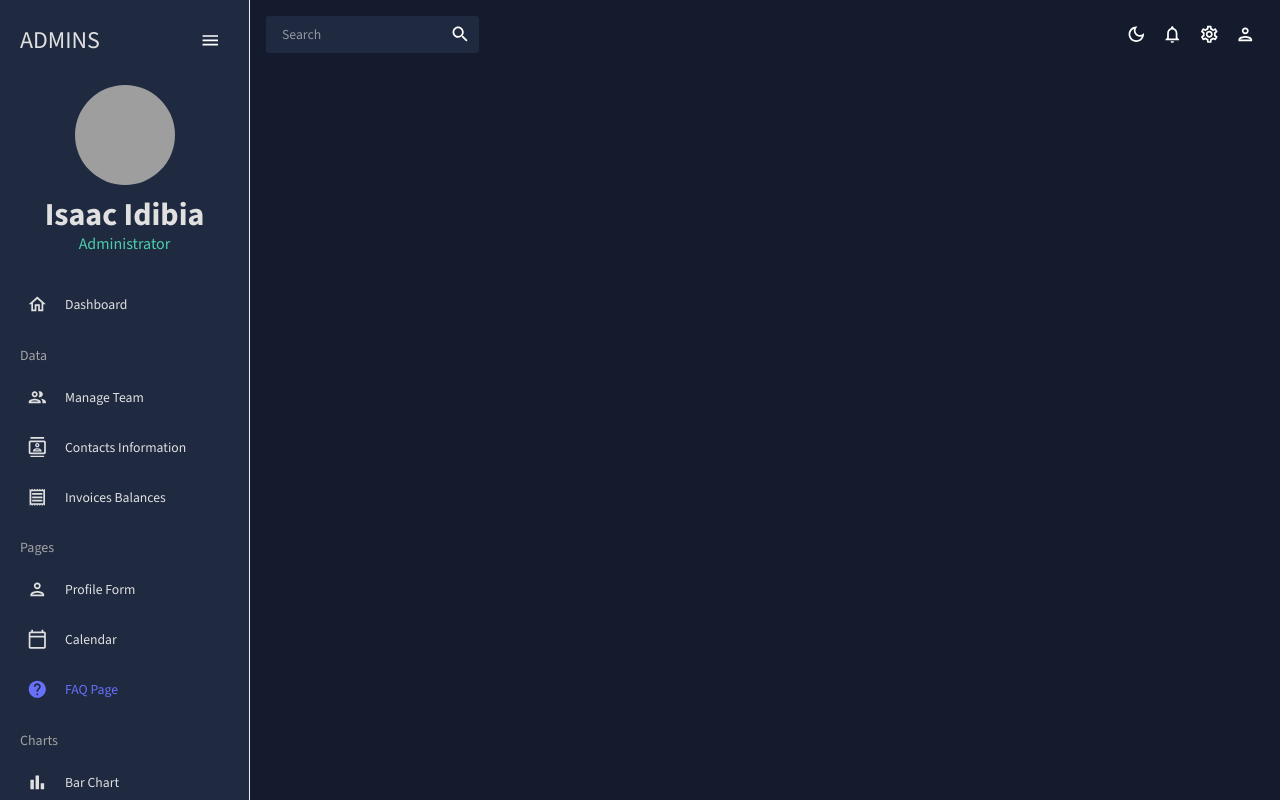
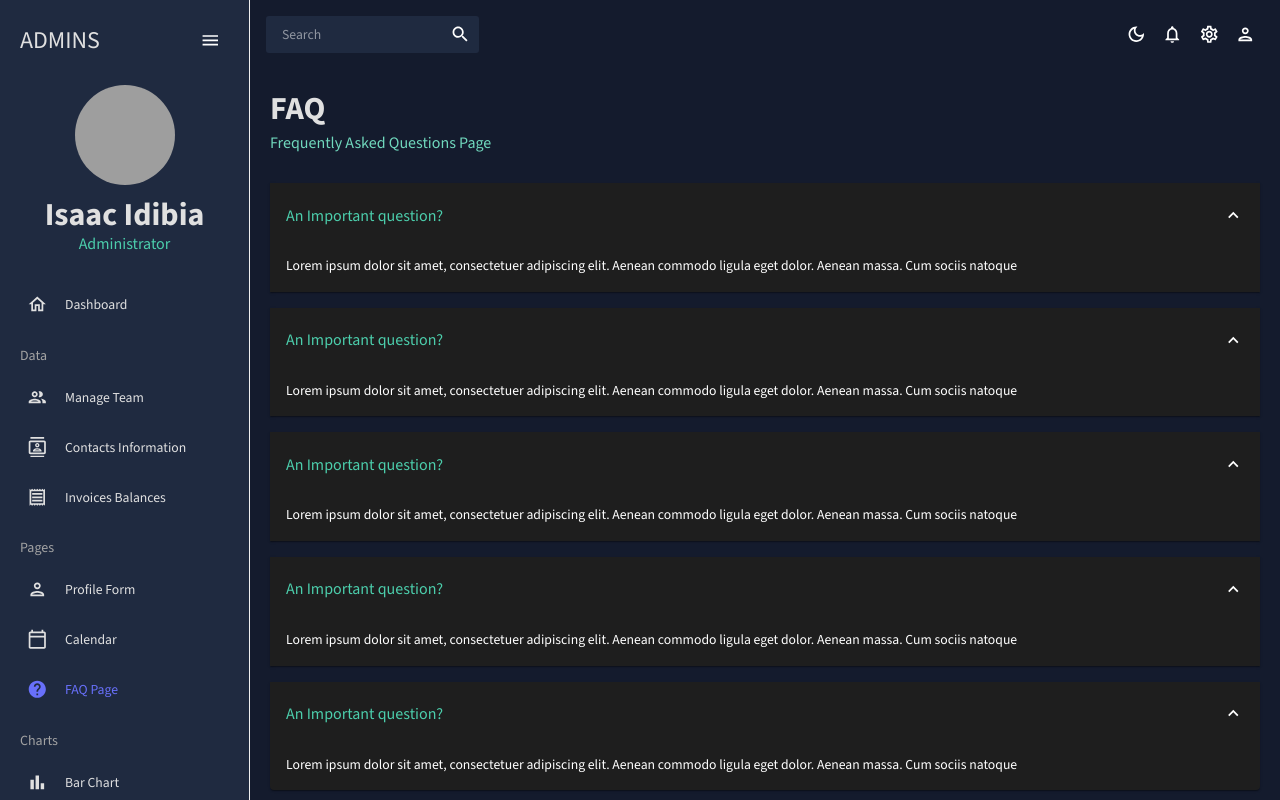
Before and after one commit to HiZeek/admin-dashboard, a React (Vite) app: page /faq in a window 1280 px wide. Built offline with nearby package versions, Linux system fonts and the light colour scheme; grey boxes are pictures that could not be loaded; the HTML template or start-up script is replaced by a standard one.

Commit message:
faq and calendar

```diff
--- a/src/App.jsx
+++ b/src/App.jsx
@@ -9,10 +9,10 @@
 import Invoices from "./scenes/invoices";
 import Form from "./scenes/form";
 import Calendar from "./scenes/calendar";
+import FAQ from "./scenes/faq";
 // import Bar from "./scenes/global/bar";
 // import Line from "./scenes/global/line";
 // import Pie from "./scenes/global/pie";
-// import FAQ from "./scenes/global/faq";
 // import Geography from "./scenes/global/geography";
 
 function App() {
@@ -33,10 +33,10 @@
               <Route exact path="/invoices" element={<Invoices />} />
               <Route exact path="/form" element={<Form />} />
               <Route exact path="/calendar" element={<Calendar />} />
+              <Route exact path="/faq" element={<FAQ />} />
               {/* <Route exact path="/bar" element={<Bar />} /> */}
               {/* <Route exact path="/pie" element={<Pie />} /> */}
               {/* <Route exact path="/line" element={<Line />} /> */}
-              {/* <Route exact path="/faq" element={<FAQ />} /> */}
               {/* <Route exact path="/geography" element={<Geography />} /> */}
             </Routes>
           </main>
--- a/src/scenes/calendar/index.jsx
+++ b/src/scenes/calendar/index.jsx
@@ -74,14 +74,11 @@
                   primary={event.title}
                   secondary={
                     <Typography>
-                      {
-                        (formatDate(event.start),
-                        {
-                          year: "numeric",
-                          month: "short",
-                          day: "numeric",
-                        })
-                      }
+                      {formatDate(event.start, {
+                        year: "numeric",
+                        month: "short",
+                        day: "numeric",
+                      })}
                     </Typography>
                   }
                 />
@@ -113,18 +110,18 @@
             select={handleDateClick}
             eventClick={handleEventClick}
             eventsSet={(events) => setCurrentEvents(events)}
-            // initialEvents={[
-            //   {
-            //     id: "1234",
-            //     title: "Graduation",
-            //     date: "2022-09-14",
-            //   },
-            //   {
-            //     id: "4321",
-            //     title: "Dev Fest",
-            //     date: "2022-09-23",
-            //   },
-            // ]}
+            initialEvents={[
+              {
+                id: "1234",
+                title: "Graduation",
+                date: "2023-09-14",
+              },
+              {
+                id: "4321",
+                title: "Dev Fest",
+                date: "2023-11-23",
+              },
+            ]}
           />
         </Box>
       </Box>
--- /dev/null
+++ b/src/scenes/faq/index.jsx
@@ -0,0 +1,90 @@
+import { Box, Typography, useTheme } from "@mui/material";
+import Header from "../../components/Header";
+import Accordion from "@mui/material/Accordion";
+import AccordionSummary from "@mui/material/AccordionSummary";
+import AccordionDetails from "@mui/material/AccordionDetails";
+import ExpandMoreIcon from "@mui/icons-material/ExpandMore";
+import { tokens } from "../../theme";
+
+const Faq = () => {
+  const theme = useTheme();
+  const colors = tokens(theme.palette.mode);
+
+  return (
+    <Box m="20px">
+      <Header title="FAQ" subtitle="Frequently Asked Questions Page" />
+
+      <Accordion defaultExpanded>
+        <AccordionSummary expandIcon={<ExpandMoreIcon />}>
+          <Typography color={colors.greenAccent[500]} variant="h5">
+            An Important question?
+          </Typography>
+        </AccordionSummary>
+        <AccordionDetails>
+          <Typography>
+            Lorem ipsum dolor sit amet, consectetuer adipiscing elit. Aenean
+            commodo ligula eget dolor. Aenean massa. Cum sociis natoque
+          </Typography>
+        </AccordionDetails>
+      </Accordion>
+
+      <Accordion defaultExpanded>
+        <AccordionSummary expandIcon={<ExpandMoreIcon />}>
+          <Typography color={colors.greenAccent[500]} variant="h5">
+            An Important question?
+          </Typography>
+        </AccordionSummary>
+        <AccordionDetails>
+          <Typography>
+            Lorem ipsum dolor sit amet, consectetuer adipiscing elit. Aenean
+            commodo ligula eget dolor. Aenean massa. Cum sociis natoque
+          </Typography>
+        </AccordionDetails>
+      </Accordion>
+
+      <Accordion defaultExpanded>
+        <AccordionSummary expandIcon={<ExpandMoreIcon />}>
+          <Typography color={colors.greenAccent[500]} variant="h5">
+            An Important question?
+          </Typography>
+        </AccordionSummary>
+        <AccordionDetails>
+          <Typography>
+            Lorem ipsum dolor sit amet, consectetuer adipiscing elit. Aenean
+            commodo ligula eget dolor. Aenean massa. Cum sociis natoque
+          </Typography>
+        </AccordionDetails>
+      </Accordion>
+
+      <Accordion defaultExpanded>
+        <AccordionSummary expandIcon={<ExpandMoreIcon />}>
+          <Typography color={colors.greenAccent[500]} variant="h5">
+            An Important question?
+          </Typography>
+        </AccordionSummary>
+        <AccordionDetails>
+          <Typography>
+            Lorem ipsum dolor sit amet, consectetuer adipiscing elit. Aenean
+            commodo ligula eget dolor. Aenean massa. Cum sociis natoque
+          </Typography>
+        </AccordionDetails>
+      </Accordion>
+
+      <Accordion defaultExpanded>
+        <AccordionSummary expandIcon={<ExpandMoreIcon />}>
+          <Typography color={colors.greenAccent[500]} variant="h5">
+            An Important question?
+          </Typography>
+        </AccordionSummary>
+        <AccordionDetails>
+          <Typography>
+            Lorem ipsum dolor sit amet, consectetuer adipiscing elit. Aenean
+            commodo ligula eget dolor. Aenean massa. Cum sociis natoque
+          </Typography>
+        </AccordionDetails>
+      </Accordion>
+    </Box>
+  );
+};
+
+export default Faq;
```
